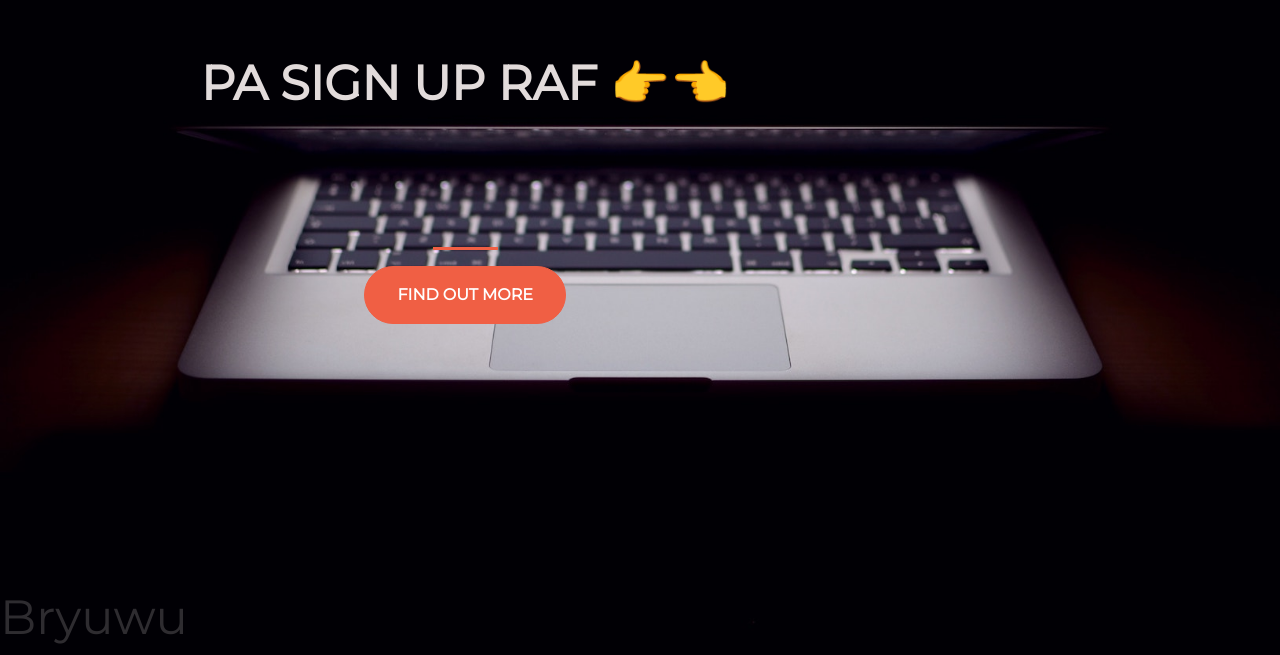
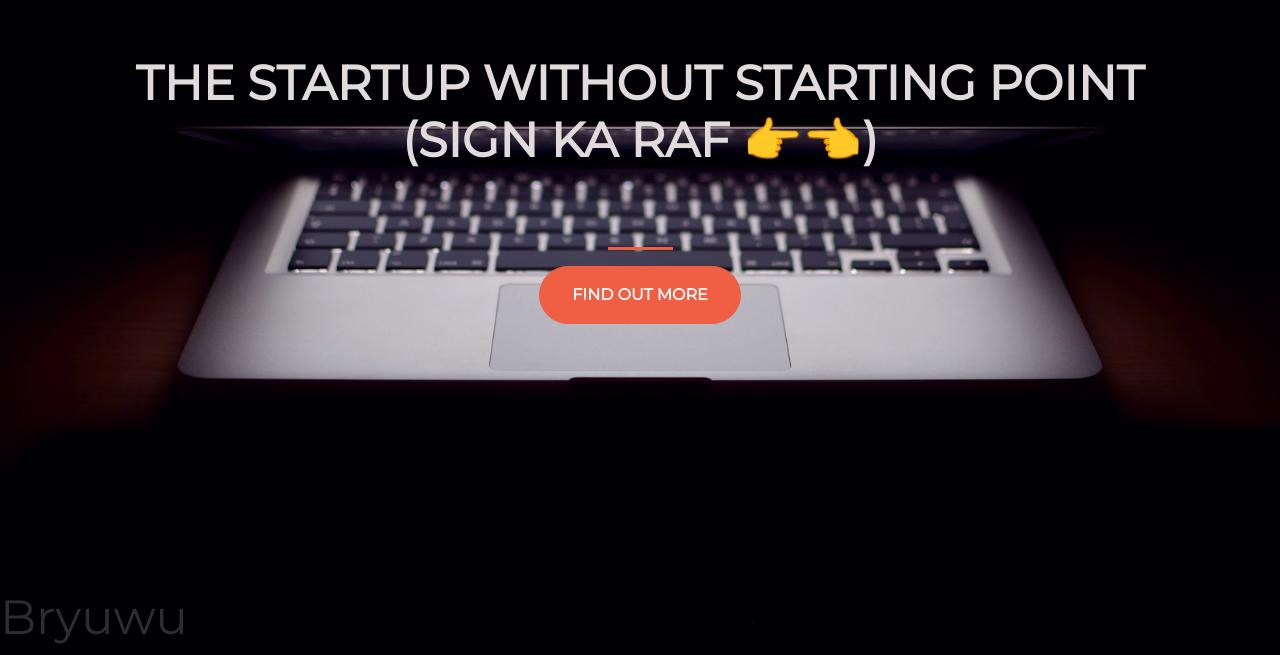
Before and after one commit to Brybry-24/newproject, a plain HTML site: page index.html in a window 1280 px wide. Shown: the part 211-866 px from the top of the page. Drawn offline with nearby package versions, Linux system fonts and the light colour scheme.

Commit message:
Update index.html

```diff
--- a/index.html
+++ b/index.html
@@ -16,7 +16,7 @@
       <div class="container d-flex align-items-center h-100">
         <div class="row">
          <header class="text-center col-12">
-        <h1 class="text-uppercase"><strong>Pa sign up Raf 👉👈</strong></h1>
+        <h1 class="text-uppercase"><strong>The Startup without Starting point (sign ka raf 👉👈)</strong></h1>
           </header>
         <div class="buffer"></div>
         <section class="text-center col-12">
```
